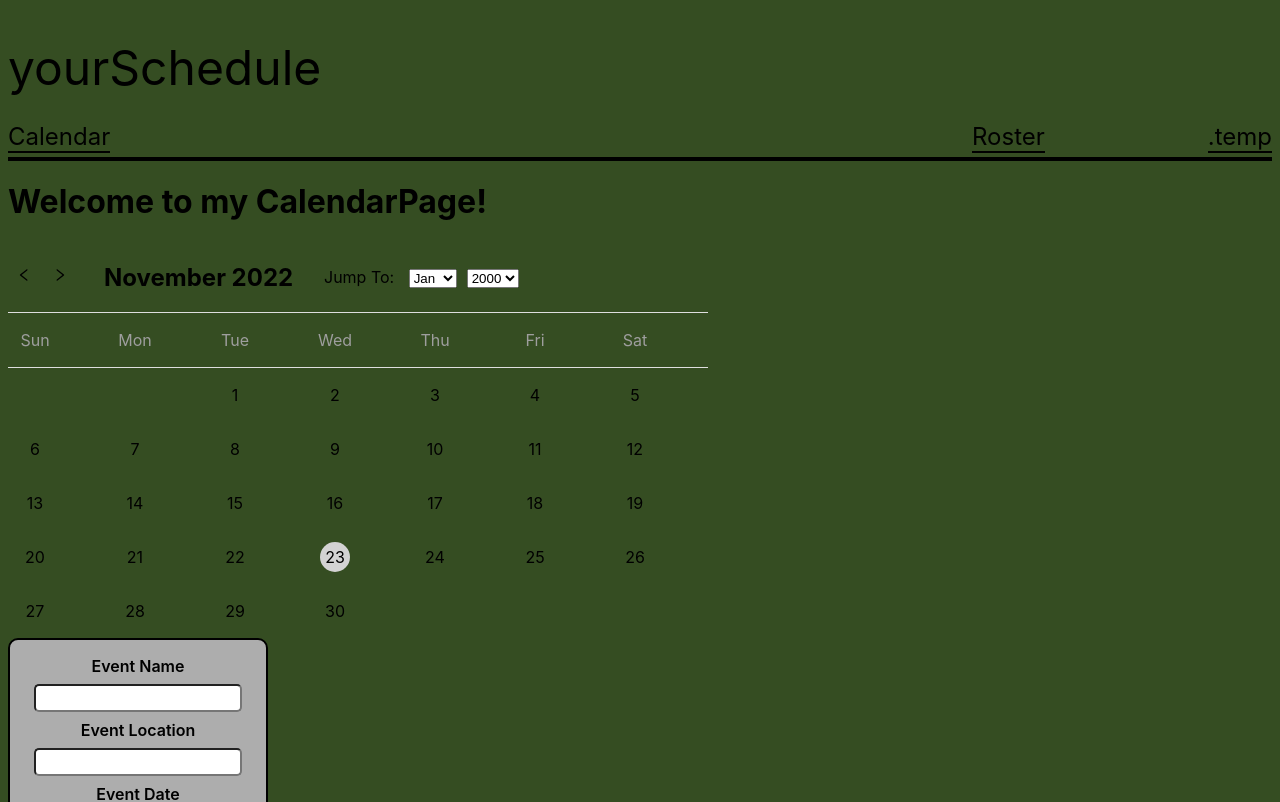
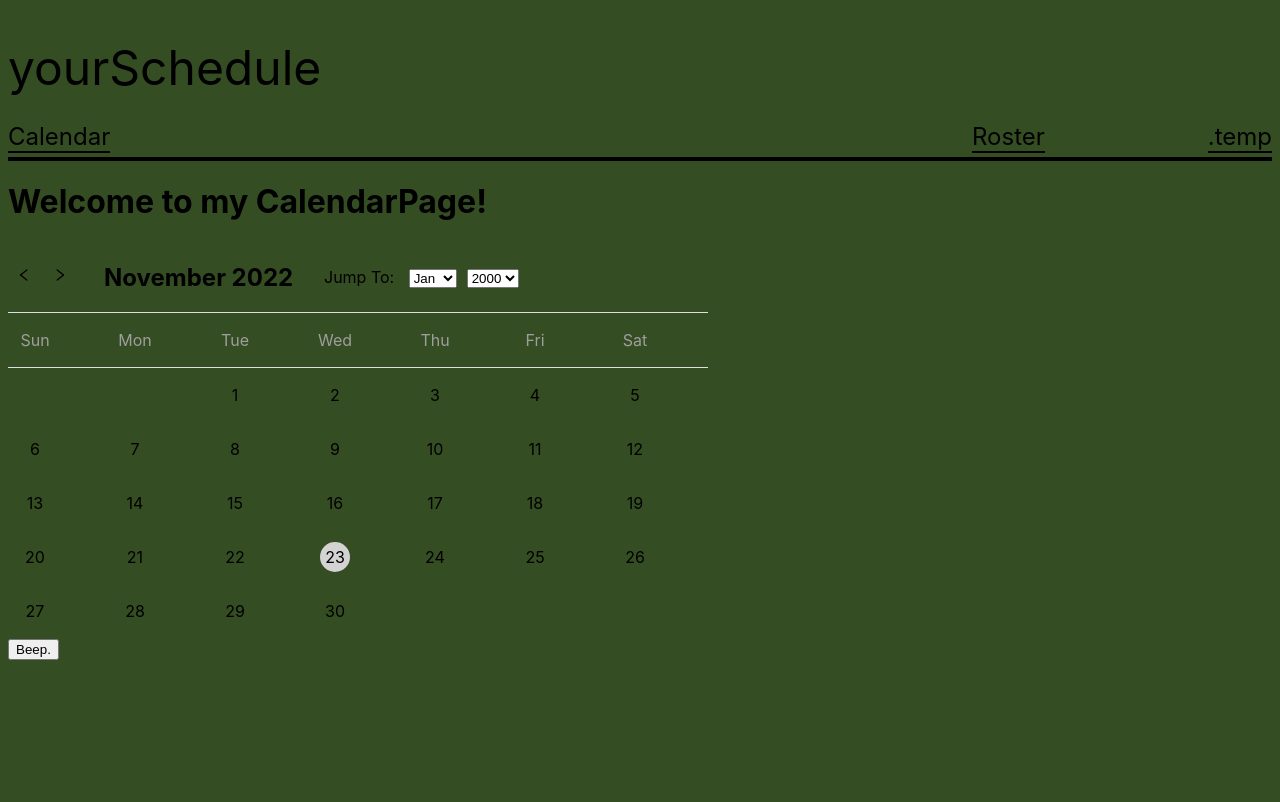
Before and after one commit to WMattWood/yourSchedule, a React (Create React App) app in the folder client/: page /calendar in a window 1280 px wide. Shown: the top 802 px of the page. Built offline with nearby package versions, Linux system fonts and the light colour scheme.

Commit message:
Toggle Modal Functionality working.

```diff
--- a/client/src/CalendarPage.js
+++ b/client/src/CalendarPage.js
@@ -1,15 +1,34 @@
+import styled from 'styled-components'
+import { useState } from 'react'
 import CalendarModuleHybrid from "./CalendarModuleHybrid";
 import AddEventModal from "./AddEventModal";
 
 const CalendarPage = () => {
 
+  const [ visible, setVisible ] = useState(false)
+
+  const toggleModal = () => { setVisible(!visible) }
+
   return(
     <>
       <h1>Welcome to my CalendarPage!</h1>
       <CalendarModuleHybrid></CalendarModuleHybrid>
-      <AddEventModal></AddEventModal>
+      <ModalHolder>
+      {
+        ! visible
+        ? null
+        : <AddEventModal/>
+      }
+      </ModalHolder>
+      <button onClick={toggleModal}>Beep.</button>
     </>
   )
 }
 
+const ModalHolder = styled.div`
+  position: absolute;
+  left: 800px;
+  top: 240px;
+`
+
 export default CalendarPage
```
